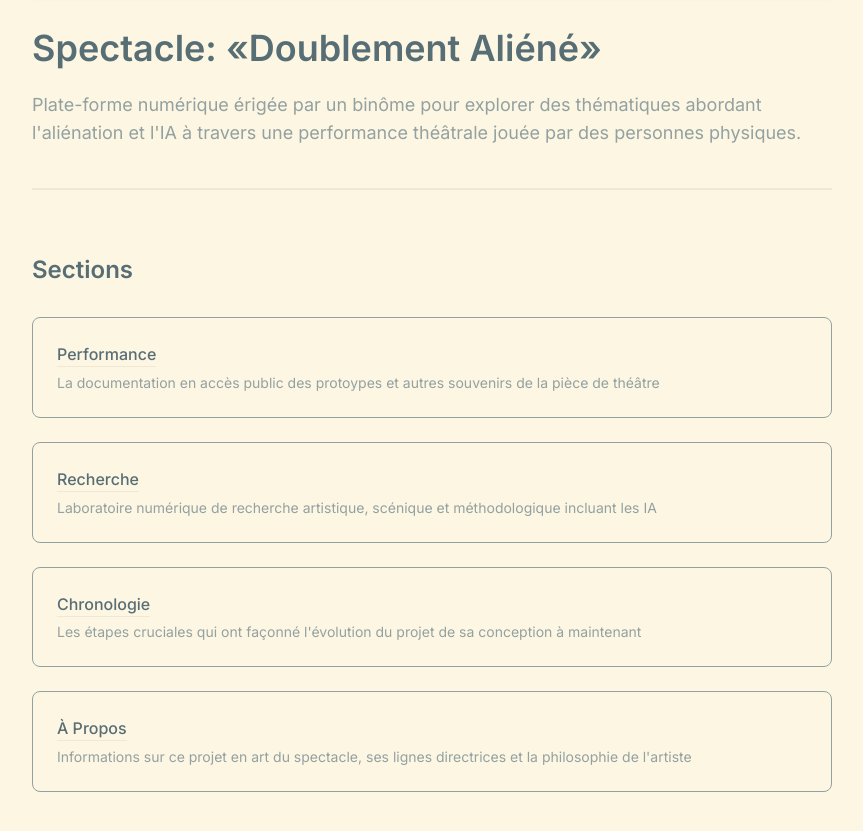
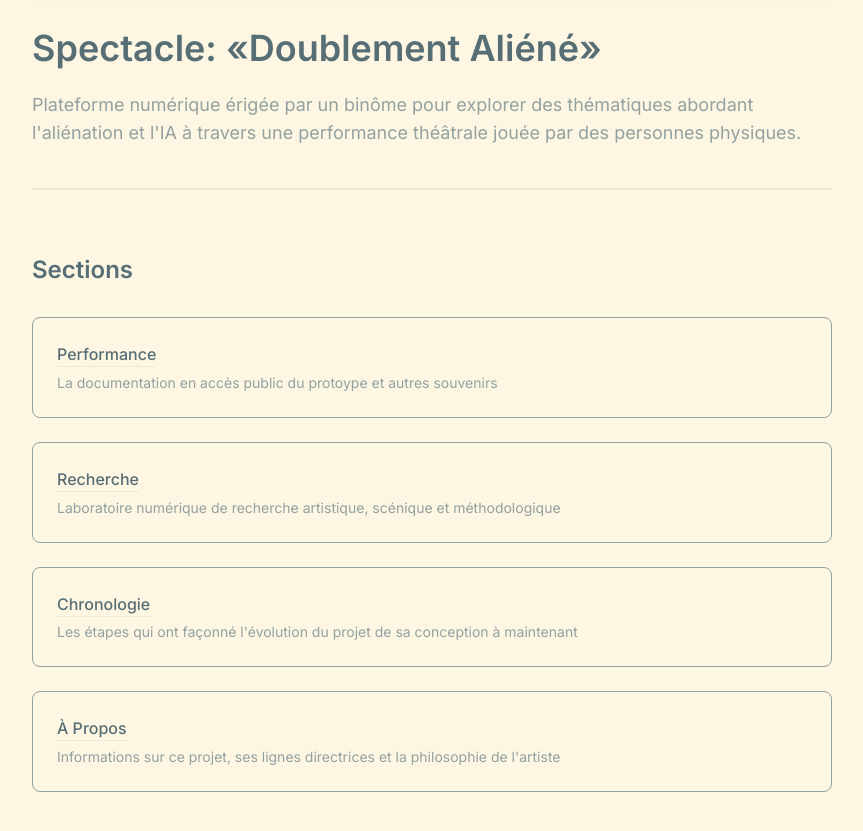
Before and after one commit to daqhris/DoublementAliene, a Next.js app: page / in a window 1280 px wide. Shown: the part 219-1050 px from the top of the page, without its empty margins (208-1071 px from the left). Built offline with nearby package versions, Linux system fonts and the light colour scheme; no server answers.

Commit message:
Update page.tsx

```diff
--- a/app/page.tsx
+++ b/app/page.tsx
@@ -5,7 +5,7 @@ import NotificationBanner from './components/NotificationBanner'
 
 export const metadata: Metadata = {
   title: 'Doublement Aliéné - Accueil',
-  description: 'Plate-forme numérique et open-source dédiée à un spectacle théâtral dans un espace public',
+  description: 'Plateforme numérique et open-source dédiée à un spectacle théâtral dans un espace public',
 }
 
 export default function HomePage() {
@@ -18,7 +18,7 @@ export default function HomePage() {
             Spectacle: «Doublement Aliéné»
           </h1>
           <p className="theater-subtitle">
-            Plate-forme numérique érigée par un binôme pour explorer des thématiques abordant l&apos;aliénation et l&apos;IA à travers une performance théâtrale jouée par des personnes physiques.
+            Plateforme numérique érigée par un binôme pour explorer des thématiques abordant l&apos;aliénation et l&apos;IA à travers une performance théâtrale jouée par des personnes physiques.
           </p>
         </div>
       </section>
@@ -32,7 +32,7 @@ export default function HomePage() {
                 <Link href="/performance" className="theater-link">Performance</Link>
               </div>
               <div className="theater-nav-description">
-                La documentation en accès public des protoypes et autres souvenirs de la pièce de théâtre
+                La documentation en accès public du protoype et autres souvenirs
               </div>
             </div>
           </div>
@@ -42,7 +42,7 @@ export default function HomePage() {
                 <Link href="/research" className="theater-link">Recherche</Link>
               </div>
               <div className="theater-nav-description">
-                Laboratoire numérique de recherche artistique, scénique et méthodologique incluant les IA
+                Laboratoire numérique de recherche artistique, scénique et méthodologique
               </div>
             </div>
           </div>
@@ -52,7 +52,7 @@ export default function HomePage() {
                 <Link href="/timeline" className="theater-link">Chronologie</Link>
               </div>
               <div className="theater-nav-description">
-                Les étapes cruciales qui ont façonné l&apos;évolution du projet de sa conception à maintenant
+                Les étapes qui ont façonné l&apos;évolution du projet de sa conception à maintenant
               </div>
             </div>
           </div>
@@ -62,7 +62,7 @@ export default function HomePage() {
                 <Link href="/about" className="theater-link">À Propos</Link>
               </div>
               <div className="theater-nav-description">
-                Informations sur ce projet en art du spectacle, ses lignes directrices et la philosophie de l&apos;artiste
+                Informations sur ce projet, ses lignes directrices et la philosophie de l&apos;artiste
               </div>
             </div>
           </div>
```
